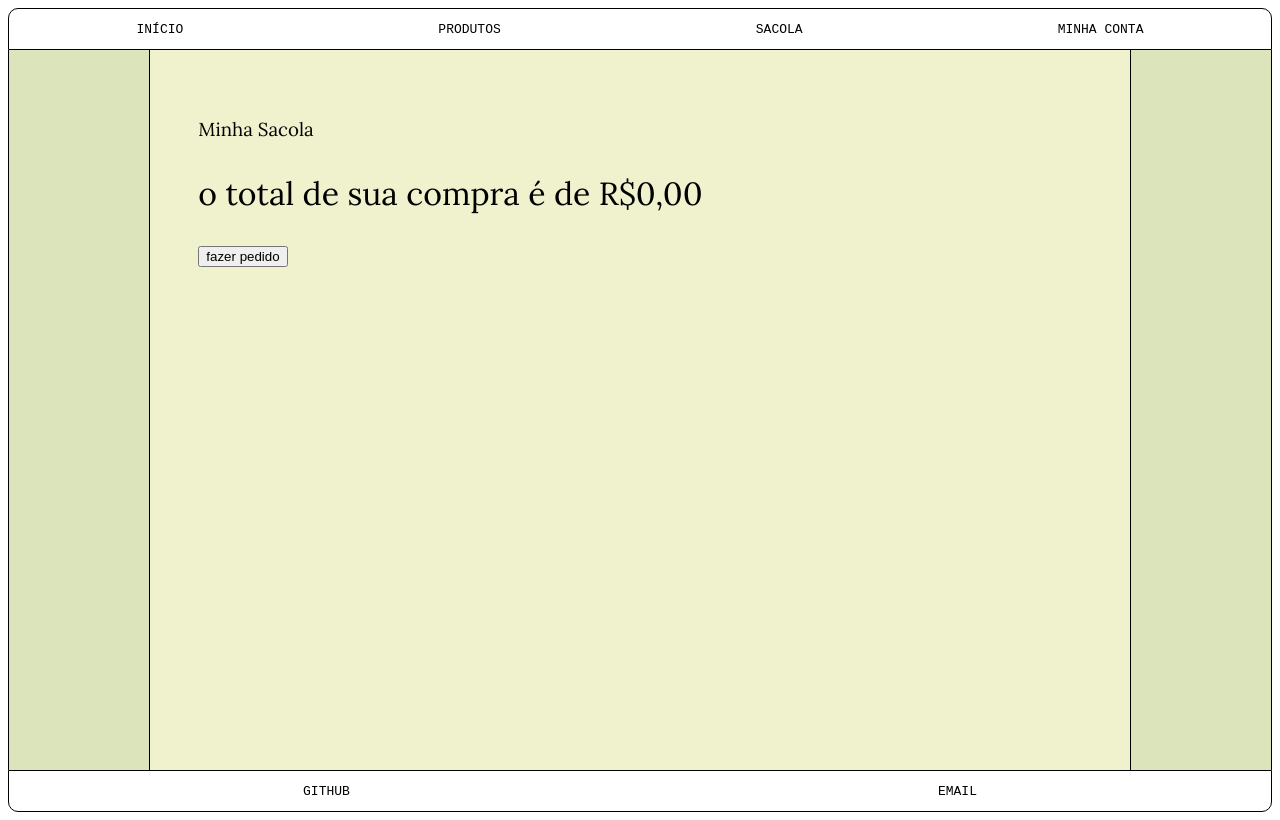
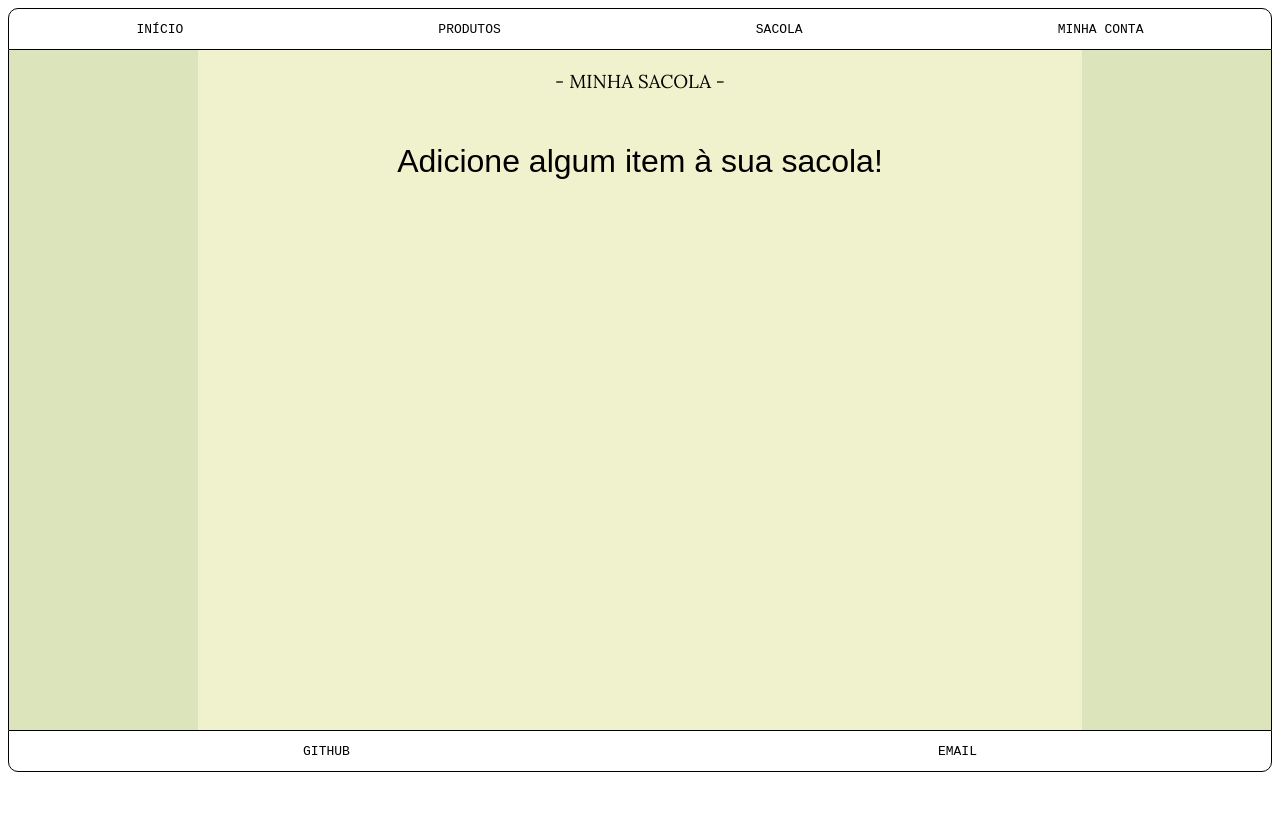
Before and after one commit to Devs097518/Lojinha-de-Chas, a SvelteKit app in the folder lojinha-de-chas/frontend/: page /sacola in a window 1280 px wide. Built offline with nearby package versions, Linux system fonts and the light colour scheme; a web font is replaced by a local one.

Commit message:
Atualização

```diff
--- a/lojinha-de-chas/frontend/src/routes/conta/+page.svelte
+++ b/lojinha-de-chas/frontend/src/routes/conta/+page.svelte
@@ -127,8 +127,8 @@
         </nav>
 
         <article>
-            <div id="conta" style="display:{conta};">
-                <h1 style="color:rgb(49, 49, 49)">entrar</h1>
+            <div class="caixa" style="display:{conta};">
+                <h1 style="color:rgb(49, 49, 49)">ENTRAR</h1>
                 <button class="botao" on:click={() => trocarTela("acessar")}
                     >Acessar conta</button
                 >
@@ -137,8 +137,8 @@
                 >
             </div>
 
-            <div id="criar" style="display:{gerar};">
-                <h1>Criar Conta</h1>
+            <div class="caixa" style="display:{gerar};">
+                <h1>CRIAR CONTA</h1>
 
                 <table>
                     <thead>
@@ -175,10 +175,10 @@
                 </span>
             </div>
 
-            <div id="acessar" style="display:{acessar};">
-                <h1>Acessar Conta</h1>
+            <div class="caixa" style="display:{acessar};">
+                <h1>ACESSAR CONTA</h1>
 
-                <div style="display:flex">
+                <div style="display:flex ; height:60px ">
                     <input id="inputAcesso" type="text" bind:value={$userCode} />
                     <br />
                     <button id="buttonAcesso" on:click={read}> entrar </button>
@@ -187,9 +187,9 @@
                 <br />
             </div>
 
-            <div id="dados" style="display:{dados};">
+            <div class="caixa" style="display:{dados};">
                 <hr />
-                <h1>Informações Pessoais</h1>
+                <h1>INFORMAÇÔES PESSOAIS</h1>
 
                 <table>
                     <thead>
@@ -239,17 +239,19 @@
         border-right: 1px black solid;
     }
 
-    #conta {
+    .caixa {
         display: flex;
         align-items: center;
         border: 1px solid rgb(92, 92, 92);
         flex-direction: column;
+        justify-content: center;
         background-color: rgba(255, 255, 255, 0.904);
-        border-radius: 5em;
-        padding: 10em;
+        width: 600px;
+        height: 400px;
     }
 
-    #criar {
+
+    /* #criar {
         display: none;
         align-items: center;
         flex-direction: column;
@@ -265,26 +267,29 @@
         display: none;
         align-items: center;
         flex-direction: column;
-    }
+    } */
+
+
     table,
     tr,
     td {
         background-color: white;
         border: 1px solid rgb(110, 110, 110);
-        padding: 0.5em 2em;
+        padding: 0.1em 2em;
         font-family: monospace;
-        font-size: 30px;
+        font-size: 20px;
     }
 
     table {
-        margin-bottom: 2em;
+        margin-bottom: 1em;
         border-radius: 0.8em;
     }
 
     h1 {
         font-size: 40px;
-        font-family: monospace;
-        color: rgb(255, 255, 255);
+        font-family: "Lora", serif;
+        font-weight: 200;
+        color: rgb(0, 0, 0);
     }
 
     .botao {
@@ -302,11 +307,11 @@
         font-size: 1.4em;
         padding: 0.8em;
         border-radius: 10px 0 0 10px;
-        border: 0;
+        border: 1px solid black;
     }
 
     span {
-        margin-top: 2em;
+        /* margin-top: 2em; */
         font-family: monospace;
         font-size: 15px;
         text-align: center;
@@ -317,7 +322,7 @@
         padding: 0.8em;
         display: flex;
         border-radius: 0 10px 10px 0;
-        border: 0;
+        border: 1px solid black;
         border-left: 2px solid rgb(212, 212, 212);
         color: rgb(3, 3, 3);
     }
--- a/lojinha-de-chas/frontend/src/routes/sacola/+page.svelte
+++ b/lojinha-de-chas/frontend/src/routes/sacola/+page.svelte
@@ -69,7 +69,7 @@
 
         <article>
             <div id="divSacola">
-                <h1>Minha Sacola</h1>
+                <h1>- MINHA SACOLA -</h1>
 
                 {#each $sacola as item}
                     <Produto
@@ -82,9 +82,16 @@
                     />
                 {/each}
 
-                <p id="totalInfo">o total de sua compra é de R${total},00</p>
 
-                <button on:click={esvaziar}>fazer pedido</button>
+                    {#if $sacola.length == 0}
+                    <p class="totalInfo">Adicione algum item à sua sacola!</p>
+                    {/if}
+
+                    {#if $sacola.length > 0}
+                    <p class="totalInfo">o total de sua compra é de R${total},00</p>
+                    <button id="botaoPedido" on:click={esvaziar}>fazer pedido</button>
+                    {/if}
+
             </div>
         </article>
 
@@ -100,7 +107,7 @@
         justify-content: center;
     }
 
-    h1{
+    h1 {
         font-family: "Lora", serif;
         font-weight: 100;
     }
@@ -121,18 +128,26 @@
         border-right: 1px black solid;
     }
 
-    #totalInfo {
+    .totalInfo {
         font-size: 2em;
-        font-family: "Lora", serif;
+        font-family: "Arial", sans-serif;
         font-weight: 100;
     }
 
     #divSacola {
+        display: flex;
+        flex-direction: column;
+        align-items: center;
         min-width: 70%;
-        min-height: 78vh;
+        min-height: 85vh;
         background-color: rgba(250, 247, 212, 0.699);
-        padding: 3em;
-        border-left: 1px solid black;
-        border-right: 1px solid black;
+    }
+
+    #botaoPedido {
+        background-color: white;
+        border: 1px solid black;
+        font-size: 20px;
+        padding: 10px 20px;
+        margin-bottom: 2em;
     }
 </style>
```
Also changed, not shown: 1 other file (tests, documents, lock files or other folders).
